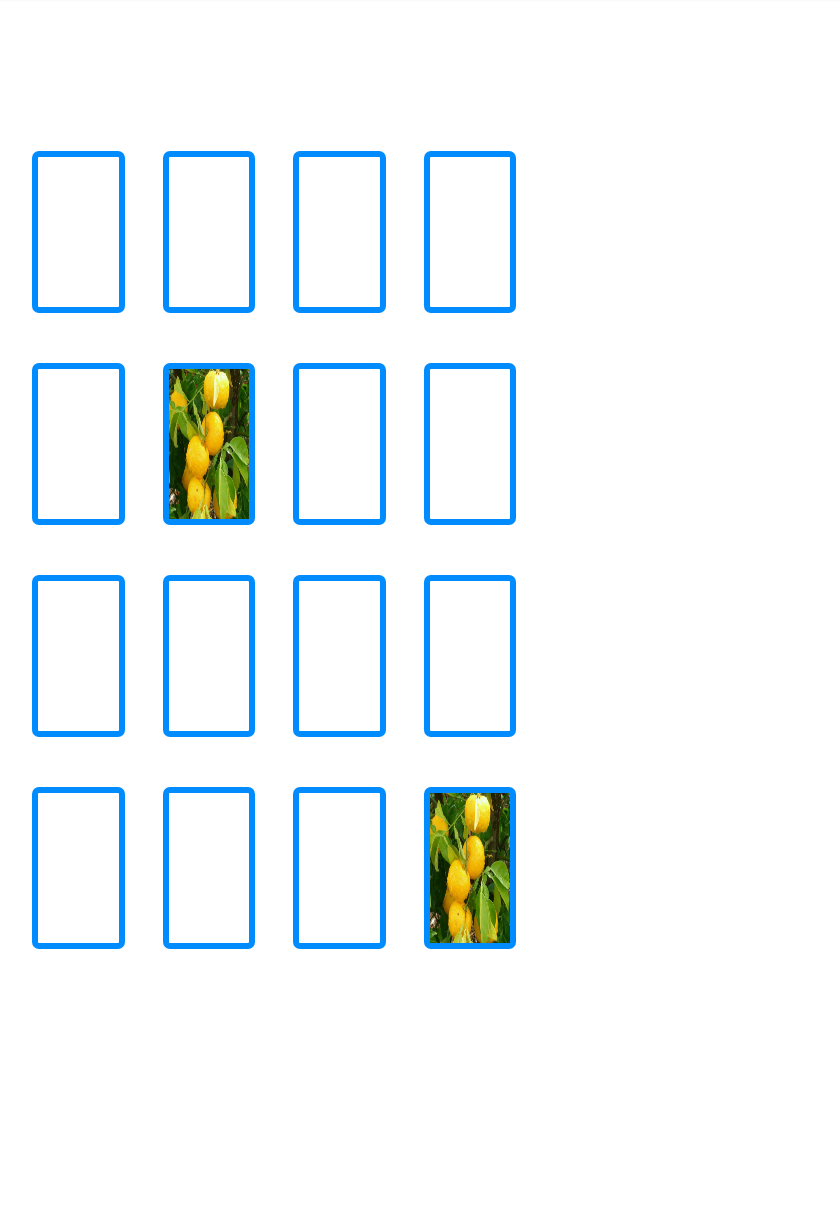
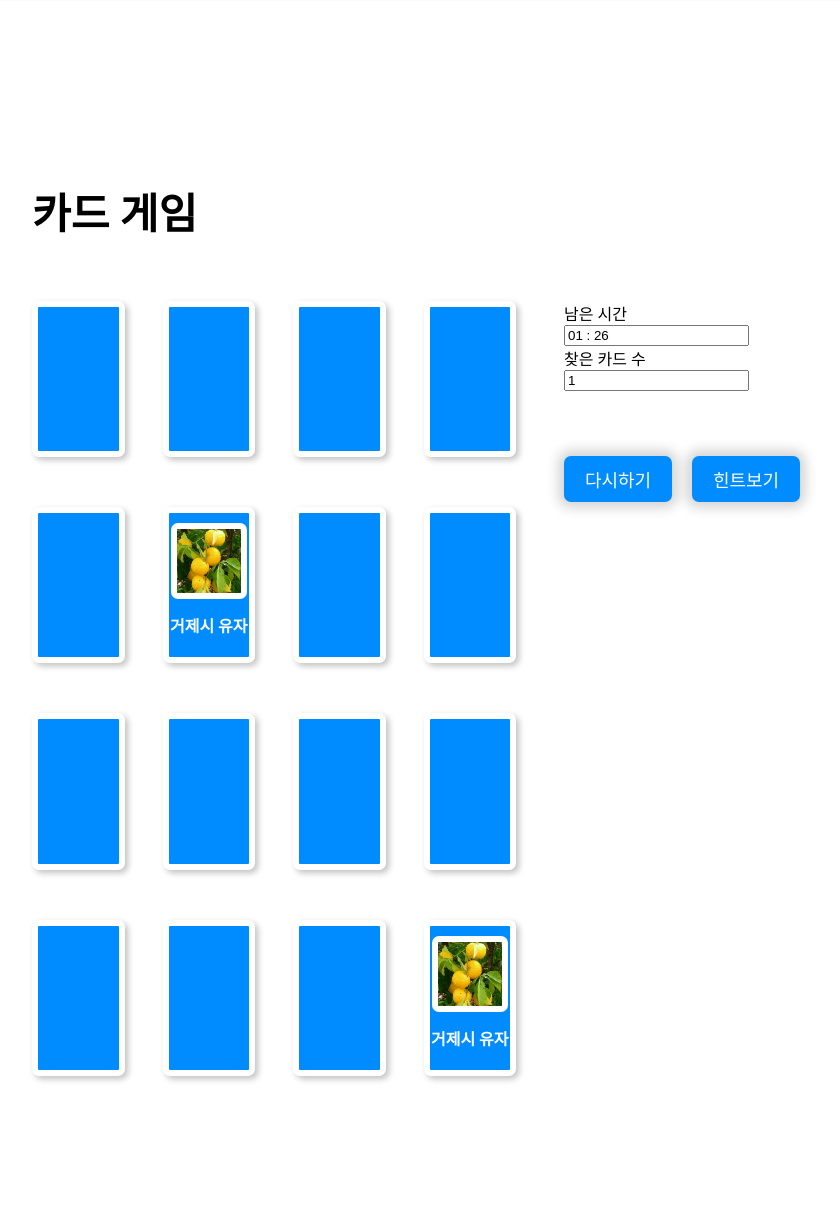
Before and after one commit to dev-yuka05/web-incheon-2022, a PHP site: page /event.html in a window 1280 px wide. Shown: the part 1434-2660 px from the top of the page, without its empty margins (224-1064 px from the left). Before the commit the page ends 2383 px from the top, so only its background shows below. Run offline with PHP 8.4, Linux system fonts and the light colour scheme.

Commit message:
Add files via upload

```diff
--- a/A-Moudle/event.html
+++ b/A-Moudle/event.html
@@ -33,8 +33,14 @@
         </p>
     </div>
 
+    <!-- 카드게임, 출석체크 이벤트 부분 -->
+    <div class="games">
+        <h1>카드 게임</h1>
+
         <!-- 카드게임 -->
         <div class="card-game">
+
+            <!-- 카드게임 카드 -->
             <div class="game">
                 <div class="card"></div>
                 <div class="card"></div>
@@ -44,6 +50,7 @@
                 <div class="card"></div>
                 <div class="card">
                     <img src="./image/특산품/거제시_유자.jpg">
+                    <p>거제시 유자</p>
                 </div>
                 <div class="card"></div>
                 <div class="card"></div>
@@ -56,13 +63,31 @@
                 <div class="card"></div>
                 <div class="card"></div>
                 <div class="card"></div>
+
                 <div class="card">
                     <img src="./image/특산품/거제시_유자.jpg">
+                    <p>거제시 유자</p>
+                </div>
+
+            </div>
+
+            <!-- 카드게임 정보 -->
+            <div>
+                <div class="timer">
+                    <label for="time">남은 시간</label>
+                    <input readonly="" value="01 : 26" type="text" id="time">
+                </div>
+                <div class="collect">
+                    <label for="collect">찾은 카드 수</label>
+                    <input readonly="" value="1" type="text" id="collect">
+                </div>
+                <div class="button">
+                    <button>다시하기</button>
+                    <button>힌트보기</button>
                 </div>
             </div>
-        <div>
+        </div>
 
-        </div>
     </div>
 
 </body>
--- a/A-Moudle/style/event.css
+++ b/A-Moudle/style/event.css
@@ -1,5 +1,6 @@
 body{
     margin: 0;
+    font-family: "Malgun Gothic";
 }
 
 /* 상단 타이틀 */
@@ -28,12 +29,54 @@ body{
     font-size: 22px;
 }
 
+button{
+    padding: 10px 20px;
+    background-color: rgb(0, 140, 255);
+    color: #fff;
+    text-decoration: none;
+    border-radius: 7px;
+    font-weight: 500;
+    font-size: 18px;
+    text-align: center;
+    display: block;
+    margin-top: 15px;
+    animation: btnani 2s infinite ease-in-out;
+    transition: background-color 0.3s;
+    border: none;
+}
+
+button:hover{
+    background-color: rgb(0, 132, 255);
+    transition: background-color 0.3s;
+}
+
+/* 버튼 그림자 애니메이션 */
+@keyframes btnani {
+    0%{
+        box-shadow: 0 0 15px 3px rgba(50, 50, 50, 0.2);
+    }
+    50%{
+        box-shadow: 0 0 10px 7px rgba(50, 50, 50, 0.22);
+    }
+    100%{
+        box-shadow: 0 0 15px 3px rgba(50, 50, 50, 0.2);
+    }
+}
+
+/* 게임 */
+.games{
+    padding: 150px 20%;
+}
+.games h1 {
+    font-size: 42px;
+    margin-bottom: 60px;
+}
 /* 카드게임 */
+
 .card-game{
     display: grid;
     grid-template-columns: 2fr 1fr;
     column-gap: 60px;
-    padding: 150px 20%;
 }
 
 .game{
@@ -44,14 +87,31 @@ body{
 }
 
 .card{
-    background-color: #ffffff;
+    text-align: center;
+    background-color: #008cff;
     width: 100%;
-    height: 150px;
-    border: solid 6.5px #008cff;
+    border: solid 6.5px #ffffff;
     border-radius: 7px;
+    padding: 10px 0;
+    box-shadow: 3px 3px 6px rgba(0, 0, 0, 0.247);
+}
+
+.card p{
+    margin: 10px 0;
+    color: #fff;
+    font-size: 16px;
+    font-weight: bold;
 }
 
 .card img{
-    width: 100%;
-    height: 100%;
+    width: 80%;
+    border-radius: 7px;
+    border: solid 6.5px #ffffff;
 }
+
+.button{
+    display: grid;
+    grid-template-columns: 1fr 1fr;
+    gap: 20px;
+    margin-top: 50px;
+}
--- a/A-Moudle/style/style.css
+++ b/A-Moudle/style/style.css
@@ -1,6 +1,5 @@
 body{
     margin: 0;
-    height: 1000px;
     font-family: "Malgun Gothic";
 }
 .sns{
@@ -70,10 +69,6 @@ section .btn:hover{
     margin-top: 5px;
     font-size: 18px;
     color: rgb(155, 157, 159);
-}
-
-#section1 .btn:hover{
-    background-color: rgb(0, 119, 255);
 }
 
 #section1 .img1{
```
Lines whose indentation alone changed are shown as unchanged.
